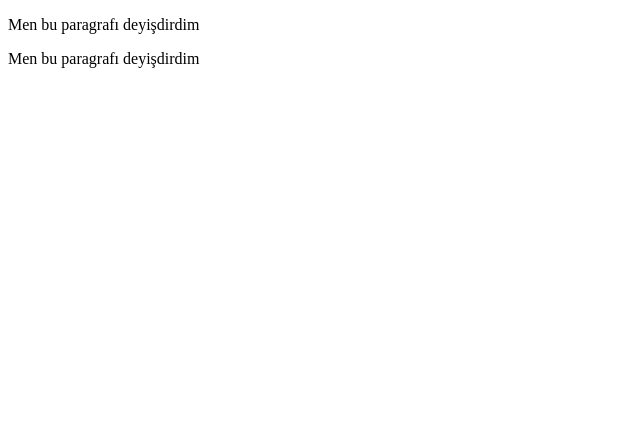
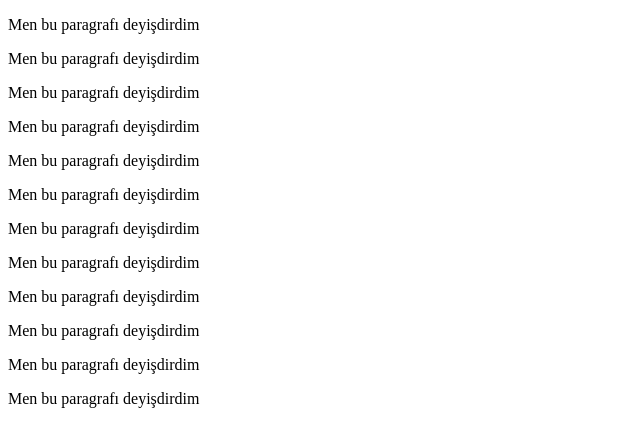
Before and after one commit to CodeAcademyTeam/gitTest, a plain HTML site: page index.html in a window 1280 px wide. Shown: the whole page, without its empty margins (0-640 px from the left). Drawn offline with Linux system fonts and the light colour scheme.

Commit message:
Yene deyişdim

```diff
--- a/index.html
+++ b/index.html
@@ -6,5 +6,16 @@
 <body>
 <p>Men bu paragrafı deyişdirdim</p>
 <p>Men bu paragrafı deyişdirdim</p>
+<p>Men bu paragrafı deyişdirdim</p>
+<p>Men bu paragrafı deyişdirdim</p>
+<p>Men bu paragrafı deyişdirdim</p>
+<p>Men bu paragrafı deyişdirdim</p>
+<p>Men bu paragrafı deyişdirdim</p>
+<p>Men bu paragrafı deyişdirdim</p>
+<p>Men bu paragrafı deyişdirdim</p>
+<p>Men bu paragrafı deyişdirdim</p>
+<p>Men bu paragrafı deyişdirdim</p>
+<p>Men bu paragrafı deyişdirdim</p>
+
 </body>
 </html>
```
